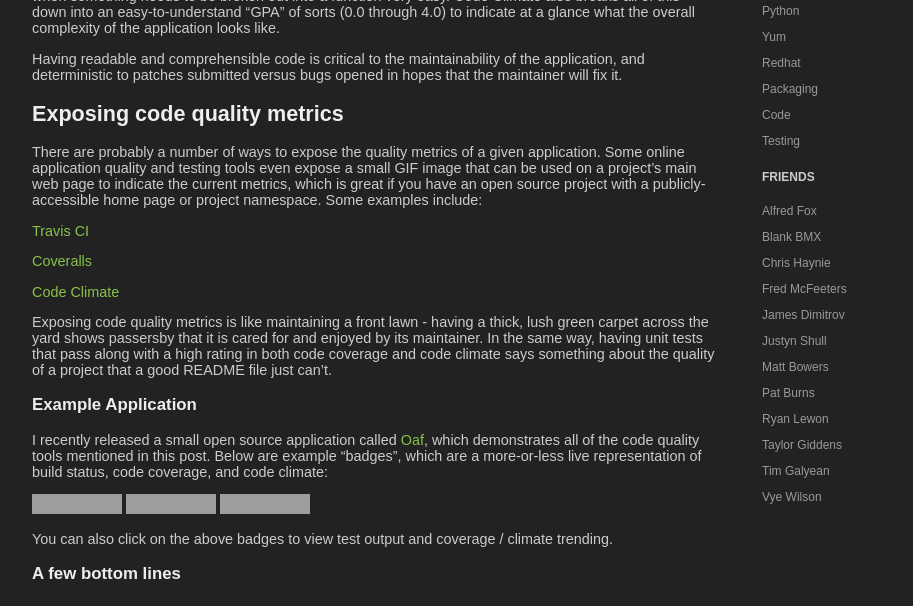
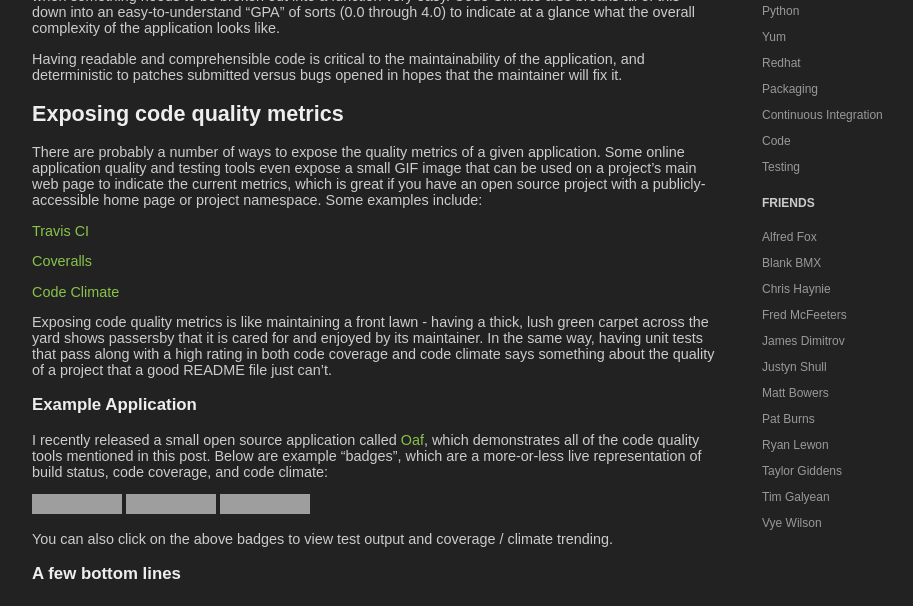
Before and after one commit to prateekiiest/prateekiie.github.io, a Jekyll site: the page built from _posts/2013-09-08-measuring-code-quality.md, in a window 1280 px wide, cut to the strip 1184-1790 px from the top of the page. Shown: the whole strip, without its empty margins (278-1191 px from the left). Built offline with Jekyll 4.4.1, drawn with Linux system fonts in a browser that asks for light colours; Markdown is read by kramdown in place of the engine named in the settings; grey boxes are pictures that could not be loaded.

Commit message:
Added new category and tag in code quality post

```diff
--- a/_posts/2013-09-08-measuring-code-quality.md
+++ b/_posts/2013-09-08-measuring-code-quality.md
@@ -2,6 +2,7 @@
 layout: post
 title: Measuring the Quality of Code
 categories:
+  - continuous integration
   - code
   - testing
   - documentation
```
